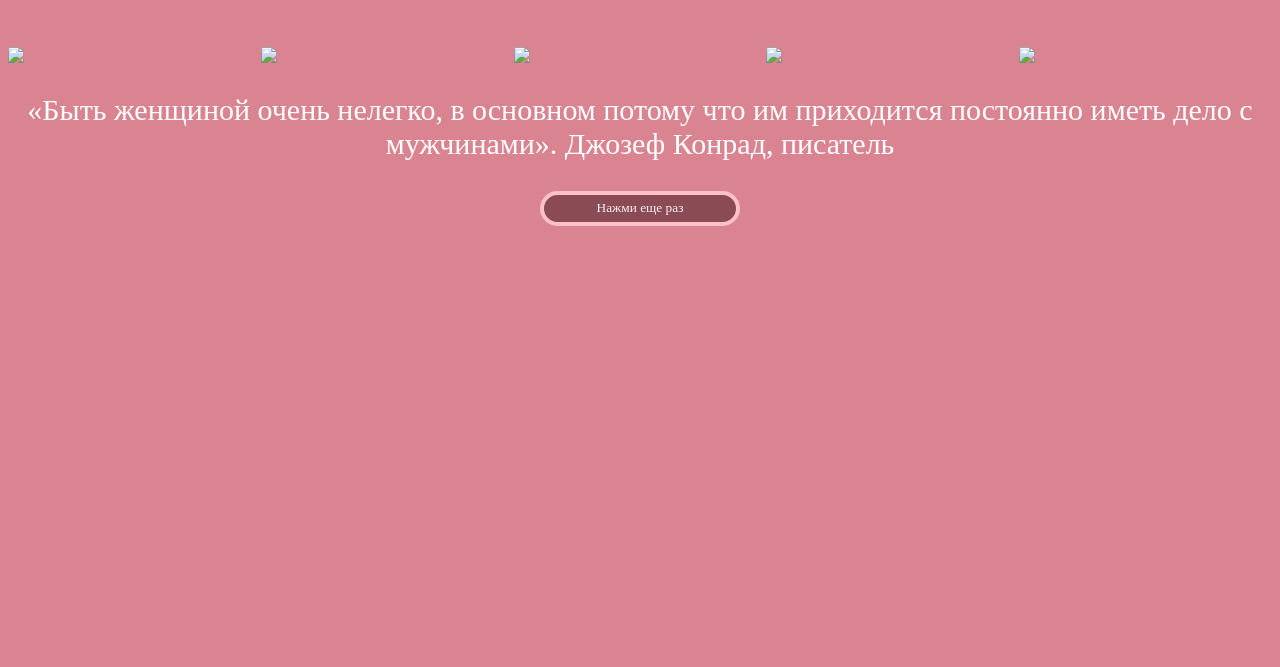
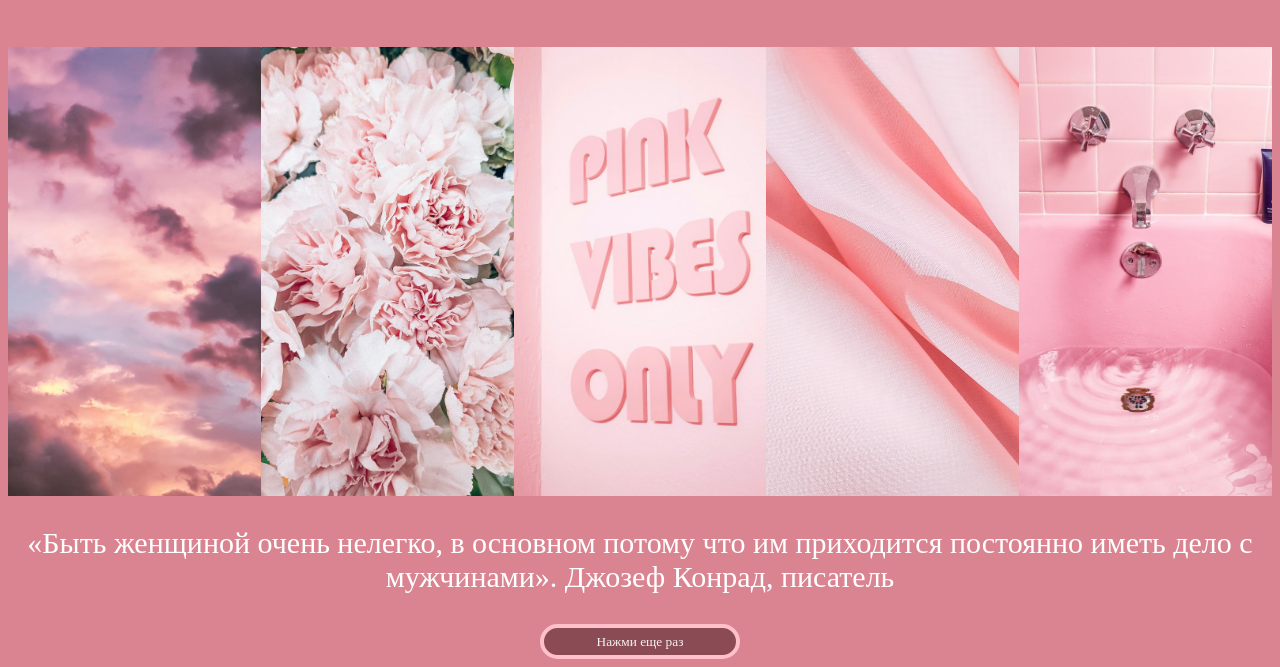
Before and after one commit to ksenia-danshova/pink-page, a plain HTML site: page index.html in a window 1280 px wide. Shown: the part 165-832 px from the top of the page. Before the commit the page ends 800 px from the top, so only its background shows below. Drawn offline with Linux system fonts and the light colour scheme; the site is published under a folder, as on GitHub Pages, so addresses that start at the root find nothing; a web font is replaced by a local one.

Commit message:
Поправлены пути к картинкам

```diff
--- a/index.html
+++ b/index.html
@@ -18,11 +18,11 @@
     </div>
 
     <div class="images">
-        <img src="/img/img1.jpg">
-        <img src="/img/img3.jpg">
-        <img src="/img/img2.jpg">
-        <img src="/img/img5.jpg">
-        <img src="/img/img4.jpg">
+        <img src="img/img1.jpg">
+        <img src="img/img3.jpg">
+        <img src="img/img2.jpg">
+        <img src="img/img5.jpg">
+        <img src="img/img4.jpg">
     </div>
 
 
```
